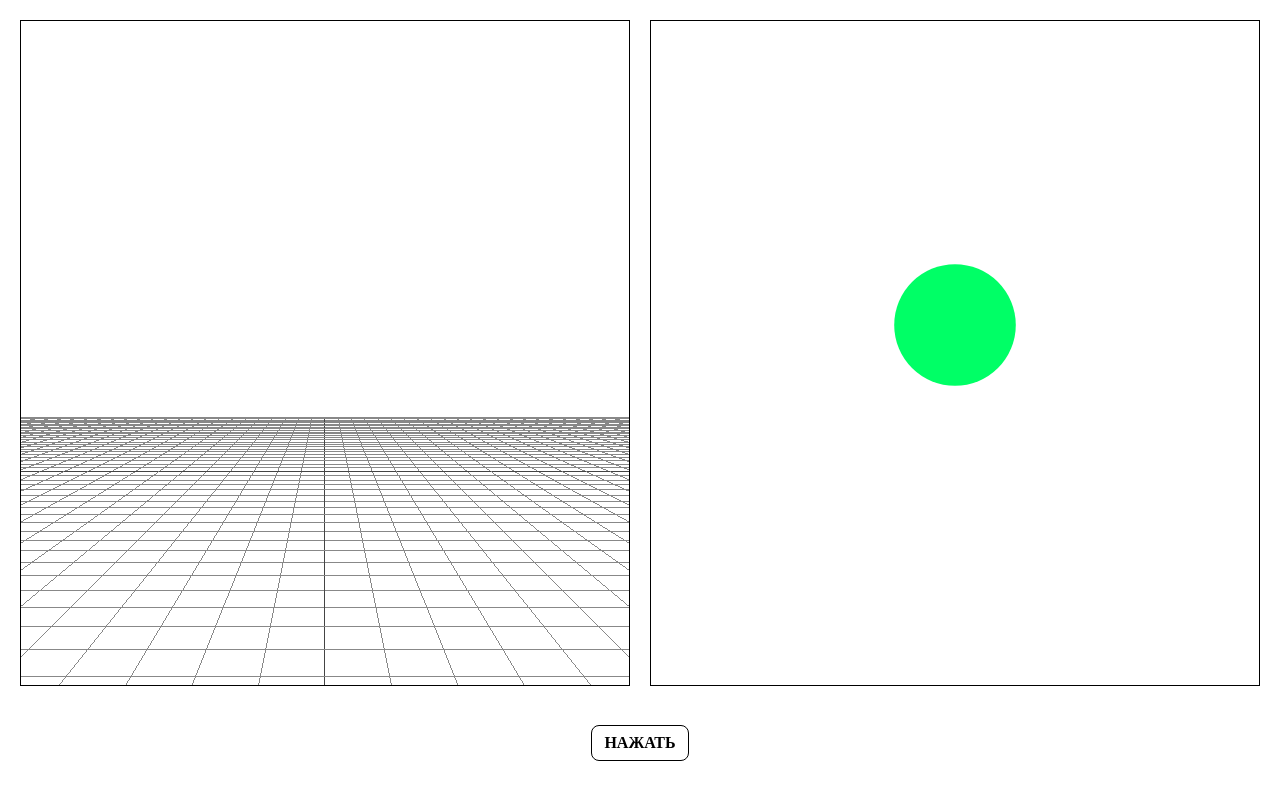
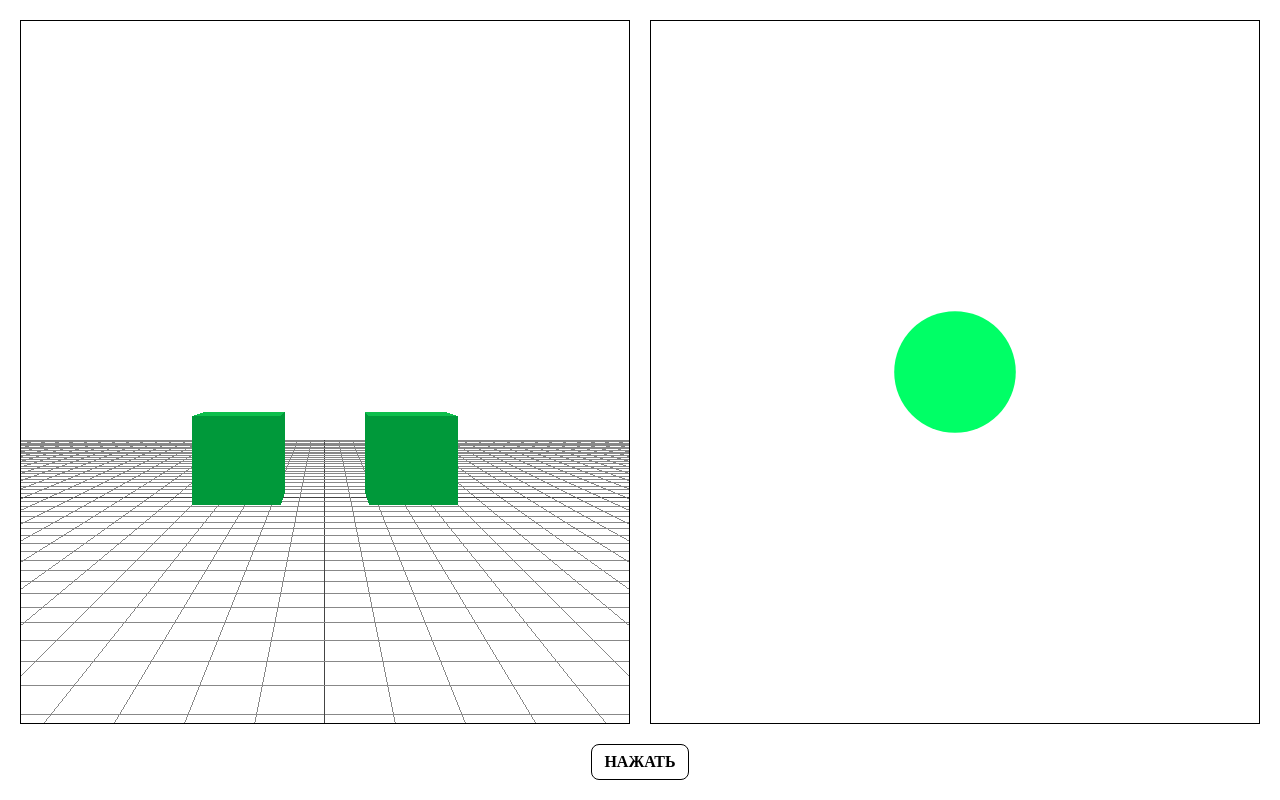
Before and after one commit to VadoSVad/WEBGL, a website built with Vite: page index.html in a window 1280 px wide. Built offline with nearby package versions, Linux system fonts and the light colour scheme.

Commit message:
Созданы кубы и конструктор в контроллере куба

```diff
--- /dev/null
+++ b/src/controllers/cube.js
@@ -0,0 +1,29 @@
+import * as THREE from "three";
+
+export class CubeController {
+  /**
+   *
+   * @param {THREE.Scene} scene
+   * @param {Object} options - опции {
+   *    position: THREE.Vector3,
+   *    defaultColor: THREE.Color,
+   *    size: number
+   * }
+   */
+
+  constructor(scene, options) {
+    const { position, defaultColor, size } = options;
+
+    this.scene = scene;
+
+    this.defaultColor = defaultColor;
+
+    this.geometry = new THREE.BoxGeometry(size, size, size);
+    this.material = new THREE.MeshStandardMaterial({ color: defaultColor });
+
+    this.mesh = new THREE.Mesh(this.geometry, this.material);
+    this.mesh.position.copy(position);
+
+    this.scene.add(this.mesh);
+  }
+}
--- a/src/main.js
+++ b/src/main.js
@@ -1,4 +1,5 @@
 import * as THREE from "three";
+import { CubeController } from "./controllers/cube";
 
 const webgl = document.getElementById("webgl");
 const webgl_width = webgl.clientWidth;
@@ -27,13 +28,21 @@ renderer.setSize(webgl_width, webgl_height);
 renderer.setPixelRatio(window.devicePixelRatio);
 webgl.appendChild(renderer.domElement);
 
-let toggled = false;
+//  кубы
+const cube1 = new CubeController(scene, {
+  position: new THREE.Vector3(0.5, 0.5, 1.5),
+  defaultColor: 0x00ff66,
+  size: 0.5,
+});
 
-//анимация
-let animating = false;
-const animationDuration = 0.6;
+const cube2 = new CubeController(scene, {
+  position: new THREE.Vector3(-0.5, 0.5, 1.5),
+  defaultColor: 0x00ff66,
+  size: 0.5,
+});
 
 // нажатие на ссылку
+let toggled = false;
 const toggleBtn = document.getElementById("pressme");
 const svgCircle = document.getElementById("svgCircle");
 
@@ -43,10 +52,16 @@ toggleBtn.addEventListener("click", () => {
   else svgCircle.classList.remove("active");
 });
 
-const clock = new THREE.Clock();
+function onResize() {
+  const width = webgl.clientWidth;
+  const height = webgl.clientHeight;
+  renderer.setSize(width, height);
+  camera.aspect = width / height;
+  camera.updateProjectionMatrix();
+}
+window.addEventListener("resize", onResize);
 
 (function animate() {
-  const delta = clock.getDelta();
   renderer.render(scene, camera);
   requestAnimationFrame(animate);
 })();
--- a/src/styles/common.css
+++ b/src/styles/common.css
@@ -2,24 +2,32 @@ html,
 body {
   margin: 0 auto;
   box-sizing: border-box;
-  width: 100%;
   height: 100%;
 }
 
 body {
   display: grid;
   grid-template-columns: 1fr 1fr;
-  grid-template-rows: 9fr 1fr;
+  grid-template-rows: 1fr auto;
   gap: 20px;
   padding: 20px;
+  min-height: 100vh;
 }
 
 .webgl {
   border: 1px solid black;
+  min-width: 0;
+  min-height: 0;
+  width: 100%;
+  height: 100%;
+  box-sizing: border-box;
+  overflow: hidden;
 }
 
 .svg {
   border: 1px solid black;
+  display: flex;
+  align-items: center;
 }
 
 .press {
```
Also changed, not shown: README.md.
